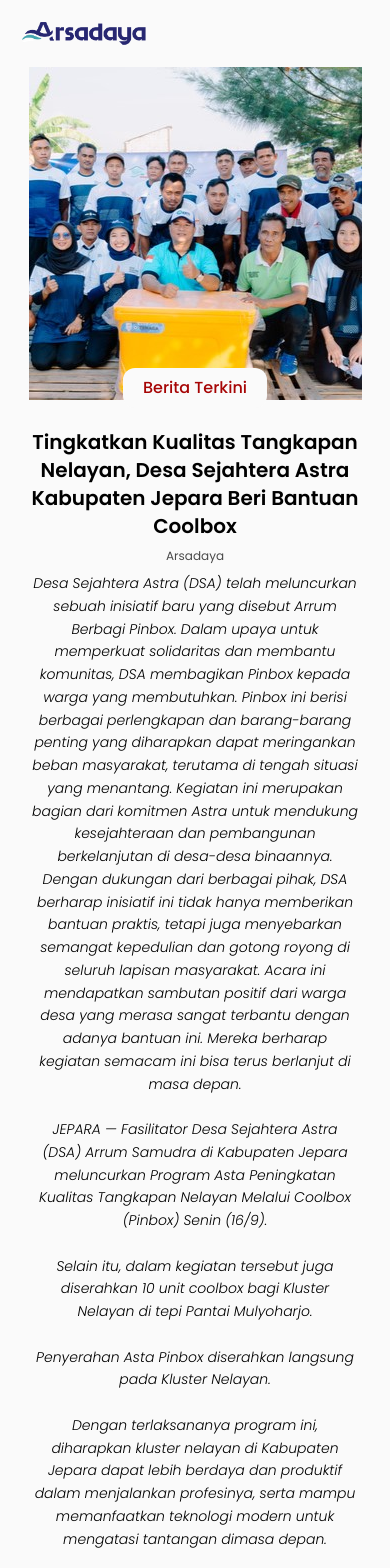
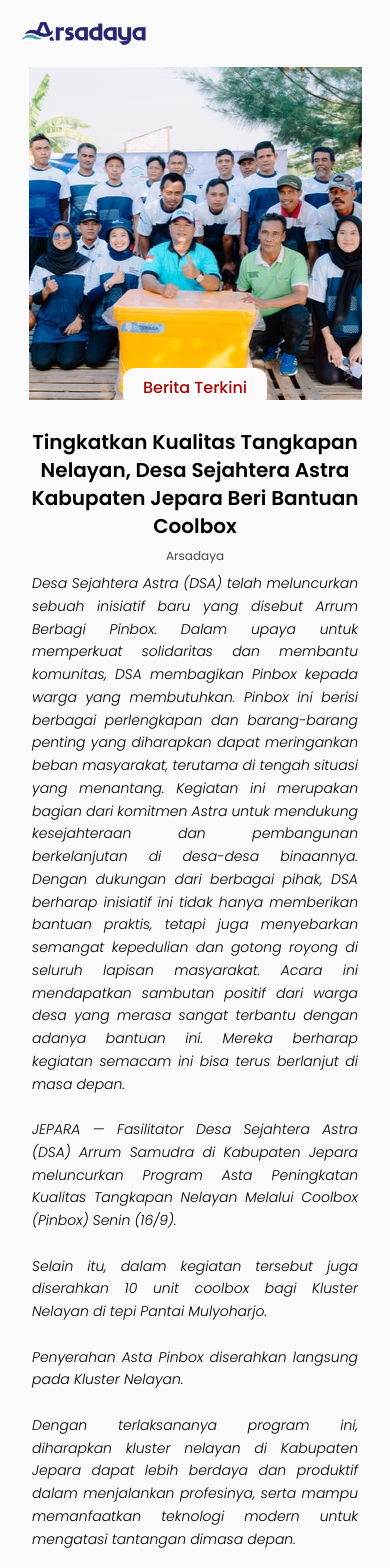
Before and after one commit to raysvarga/kadaya-internasional, a React (Vite) app: page /news-detail/1 in a window 390 px wide. Shown: the top 1568 px of the page. Built offline with nearby package versions, Linux system fonts and the light colour scheme.

Commit message:
update news detail desc

```diff
--- a/src/components/atoms/NewsDescription.jsx
+++ b/src/components/atoms/NewsDescription.jsx
@@ -15,7 +15,7 @@ const NewsDescription = ({ data }) => {
         <h2 className="opacity-70 text-xs sm:text-sm">
           {data?.created_by || "Penulis tidak dikenal"}
         </h2>
-        <p className="text-center text-[14px] sm:text-lg md:text-xl px-3 font-light italic leading-relaxed sm:text-justify text-left">
+        <p className="text-justify text-[14px] sm:text-lg md:text-xl px-3 font-light italic leading-relaxed sm:text-justify">
           {data?.desc
             ? data.desc.split("\n\n").map((paragraph, index) => (
                 <span key={index}>
```
